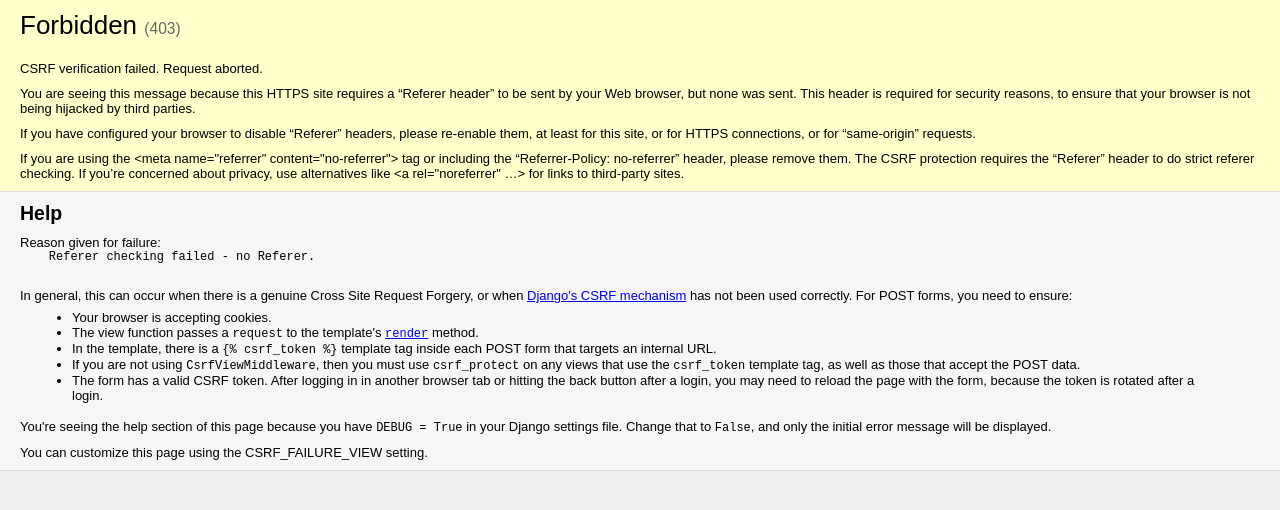
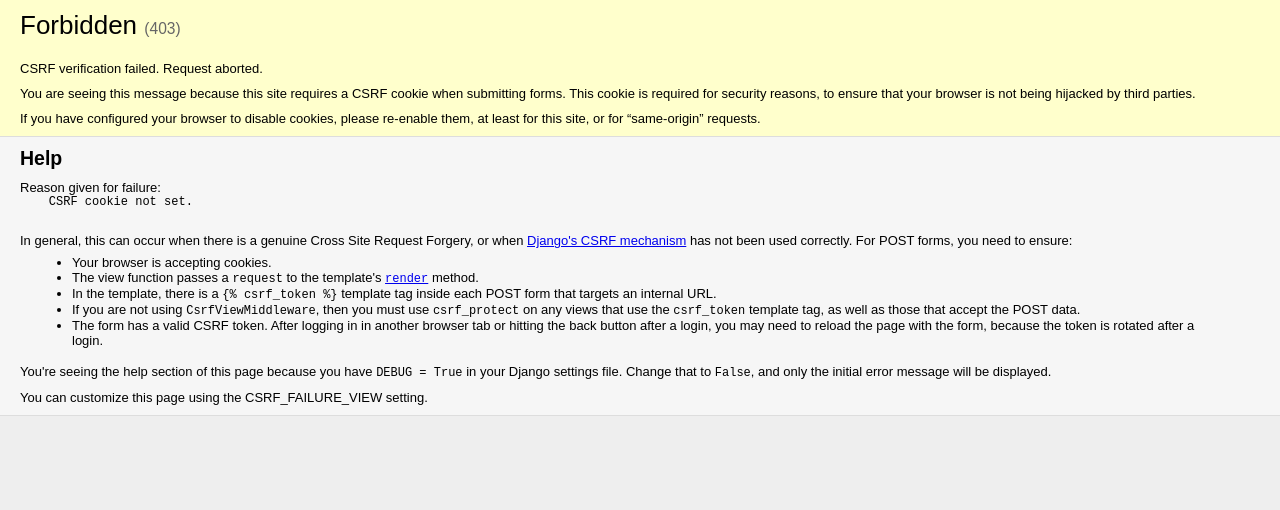
Before and after one commit to LwandoG/profile, a plain HTML site: page some.html in a window 1280 px wide. Drawn offline with Linux system fonts and the light colour scheme.

Commit message:
url update

```diff
--- a/some.html
+++ b/some.html
@@ -69,16 +69,11 @@
 		<h1>Forbidden <span>(403)</span></h1>
 		<p>CSRF verification failed. Request aborted.</p>
 
-		<p>You are seeing this message because this HTTPS site requires a “Referer header” to be sent by your Web
-			browser, but none was sent. This header is required for security reasons, to ensure that your browser is not
-			being hijacked by third parties.</p>
-		<p>If you have configured your browser to disable “Referer” headers, please re-enable them, at least for this
-			site, or for HTTPS connections, or for “same-origin” requests.</p>
-		<p>If you are using the &lt;meta name=&quot;referrer&quot; content=&quot;no-referrer&quot;&gt; tag or including
-			the “Referrer-Policy: no-referrer” header, please remove them. The CSRF protection requires the “Referer”
-			header to do strict referer checking. If you’re concerned about privacy, use alternatives like &lt;a
-			rel=&quot;noreferrer&quot; …&gt; for links to third-party sites.</p>
 
+		<p>You are seeing this message because this site requires a CSRF cookie when submitting forms. This cookie is
+			required for security reasons, to ensure that your browser is not being hijacked by third parties.</p>
+		<p>If you have configured your browser to disable cookies, please re-enable them, at least for this site, or for
+			“same-origin” requests.</p>
 
 	</div>
 
@@ -87,7 +82,7 @@
 
 		<p>Reason given for failure:</p>
 		<pre>
-    Referer checking failed - no Referer.
+    CSRF cookie not set.
     </pre>
 
 
```
Also changed, not shown: index.html (+1 -1 lines).
